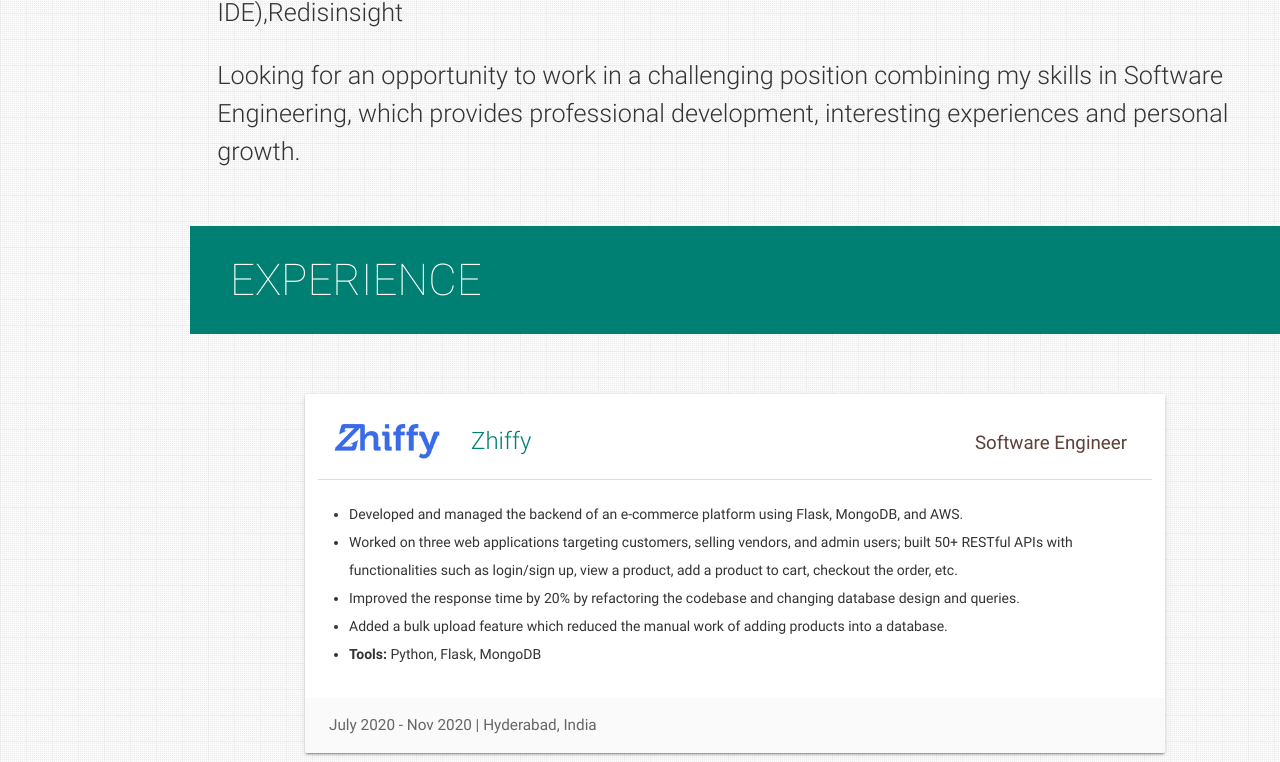
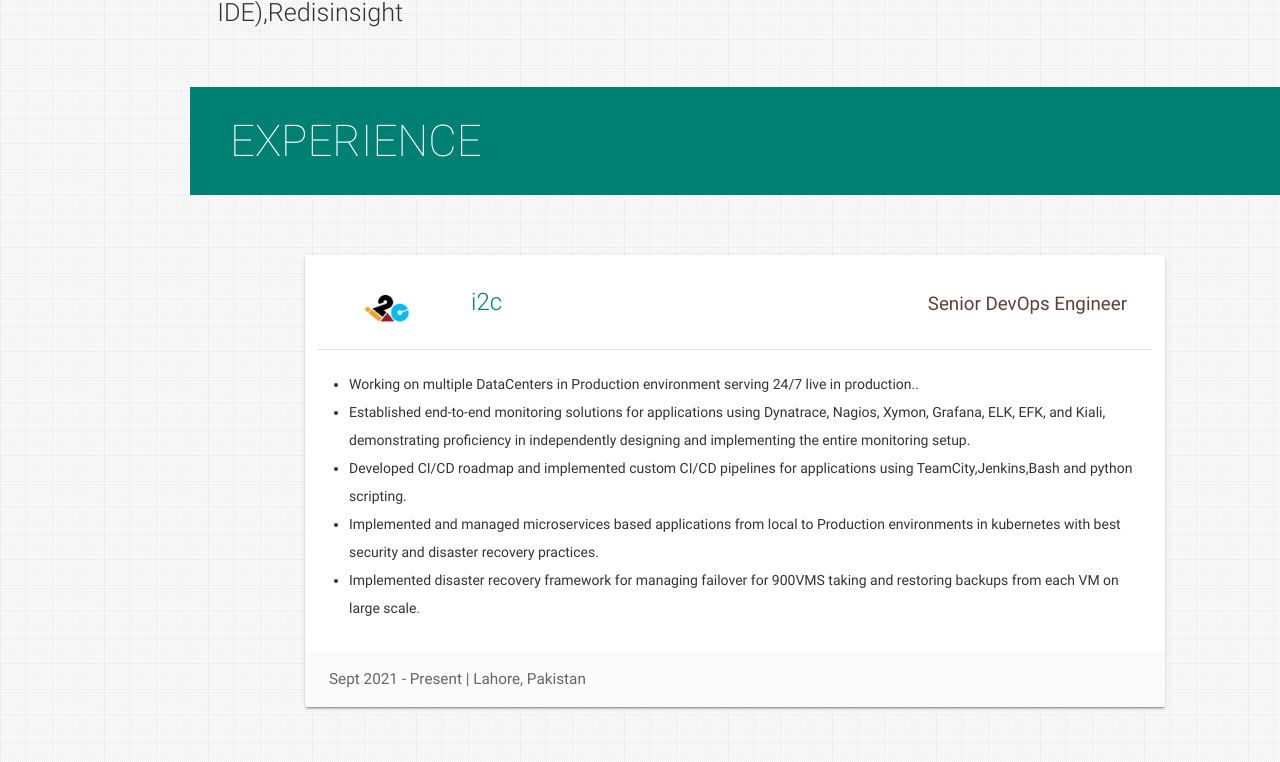
Before and after one commit to M-Danyal-Asim/M-Danyal-Asim.github.io, a plain HTML site: page index.html in a window 1280 px wide. Shown: the part 1755-2517 px from the top of the page. Drawn offline with nearby package versions, Linux system fonts and the light colour scheme.

Commit message:
File edited

```diff
--- a/index.html
+++ b/index.html
@@ -240,25 +240,6 @@
           </ul>
 
         </p>
-
-        <!-- <p>
-
-          Detail-oriented Software Developer with professional experience in Backend Development, Machine Learning, Computer Vision. I am adept in Python, Django, Flask, SQL, Machine Learning, Computer Vision.
-        </p> -->
-        <p>
-          Looking for an opportunity to work in a challenging position combining my skills in Software Engineering, which provides professional development, interesting experiences and personal growth.
-        </p>
-        <!-- <p>
-          Another Paragraph
-        </p>  -->
-        <!-- <p>
-        <strong>Current Focus</strong>:&nbsp;<a aria-label="Navigate to the Inclusive Design Patterns homepage"
-          href="https://www.smashingmagazine.com/inclusive-design-patterns/">Accessibility</a>&nbsp;//&nbsp;<a
-          aria-label="Navigate to the Full Stack React homepage"
-          href="https://www.fullstackreact.com/">React</a>&nbsp;//&nbsp;<a
-          aria-label='Navigate to the article "Scalable CSS"'
-          href="https://mrmrs.github.io/writing/2016/03/24/scalable-css/">Design Systems</a>
-        </p> -->
       </div>
     </section>
 
@@ -273,35 +254,32 @@
           <div class="card-content">
             <div class="row">
               <div class="col s12 m2">
-                <a href="https://www.zhiffy.com/" target="_blank"><img alt="Zhiffy logo"
-                    src="/assets/img/exp-zhiffy-logo-1.webp" class="responsive-img center-block" /></a>
+                <a href="https://www.i2cinc.com/" target="_blank"><img alt="i2c logo"
+                    src="/assets/img/i2c-logo.webp" class="responsive-img center-block" /></a>
               </div>
               <!-- <div class="col s12 m10"> -->
               <div class="col s12 m10">
                 <p>
-                  <span class="card-title"><a href="https://www.zhiffy.com/" target="_blank"
-                      class="teal-text hoverline">Zhiffy</a></span>
+                  <span class="card-title"><a href="https://www.i2cinc.com/" target="_blank"
+                      class="teal-text hoverline">i2c</a></span>
                 </p>
               </div>
             </div>
-            <div class="role brown-text text-darken-2">Software Engineer</div>
+            <div class="role brown-text text-darken-2">Senior DevOps Engineer</div>
             <ul>
               <li>
-                Developed and managed the backend of an e-commerce platform using Flask, MongoDB, and AWS.
+                Working on multiple DataCenters in Production environment serving 24/7 live in production..
               </li>
               <li>
-                Worked on three web applications targeting customers, selling vendors, and admin users; built 50+ RESTful APIs with functionalities
-such as login/sign up, view a product, add a product to cart, checkout the order, etc.
+                Established end-to-end monitoring solutions for applications using Dynatrace, Nagios, Xymon, Grafana, ELK, EFK, and Kiali, demonstrating proficiency in independently designing and implementing the entire monitoring setup.
               </li>
-              <li>Improved the response time by 20% by refactoring the codebase and changing database design and queries.</li>
-              <li>Added a bulk upload feature which reduced the manual work of adding products into a database.</li>
-              <li>
-                <b>Tools:</b> Python, Flask, MongoDB
-              </li>
+              <li>Developed CI/CD roadmap and implemented custom CI/CD pipelines for applications using TeamCity,Jenkins,Bash and python scripting.</li>
+              <li>Implemented and managed  microservices based applications from local to Production environments in kubernetes with best security and disaster recovery practices.</li>
+              <li>Implemented disaster recovery framework for managing failover for 900VMS taking and restoring backups from each VM on large scale.</li>
             </ul>
           </div>
           <div class="card-action">
-            <span>July 2020 - Nov 2020 | Hyderabad, India</span>
+            <span>Sept 2021 - Present | Lahore, Pakistan</span>
           </div>
         </div>
 
```
